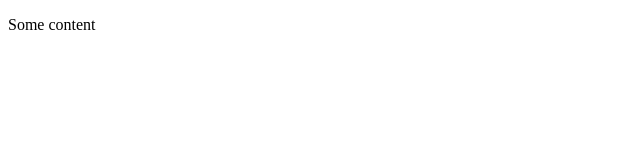
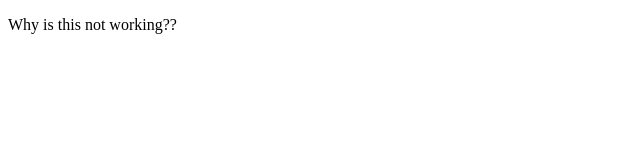
Before and after one commit to foohyfooh/gh-test, a website: page index.html in a window 1280 px wide. Shown: the whole page, without its empty margins (0-640 px from the left). Drawn offline with Linux system fonts and the light colour scheme.

Commit message:
Deploy to GitHub Pages: 99d3f5c4f5453c9f80b43313bc74708cee84d455

```diff
--- a/index.html
+++ b/index.html
@@ -5,6 +5,6 @@
     <title>Github Pages Test</title>
 </head>
 <body>
-    <p>Some content</p>
+    <p>Why is this not working??</p>
 </body>
 </html>
```
Also changed, not shown: 1 other file.
